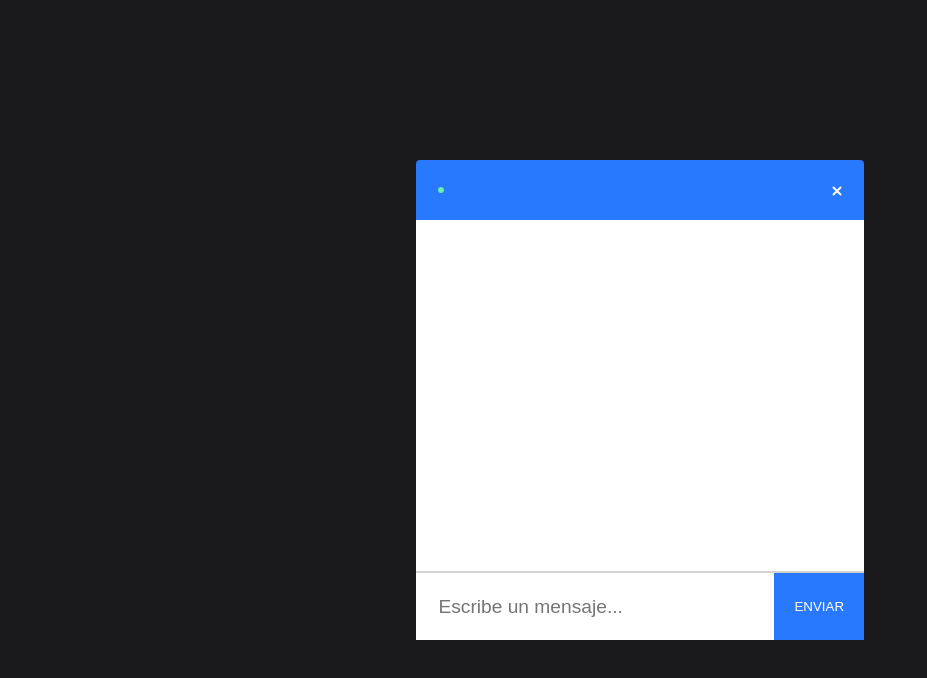
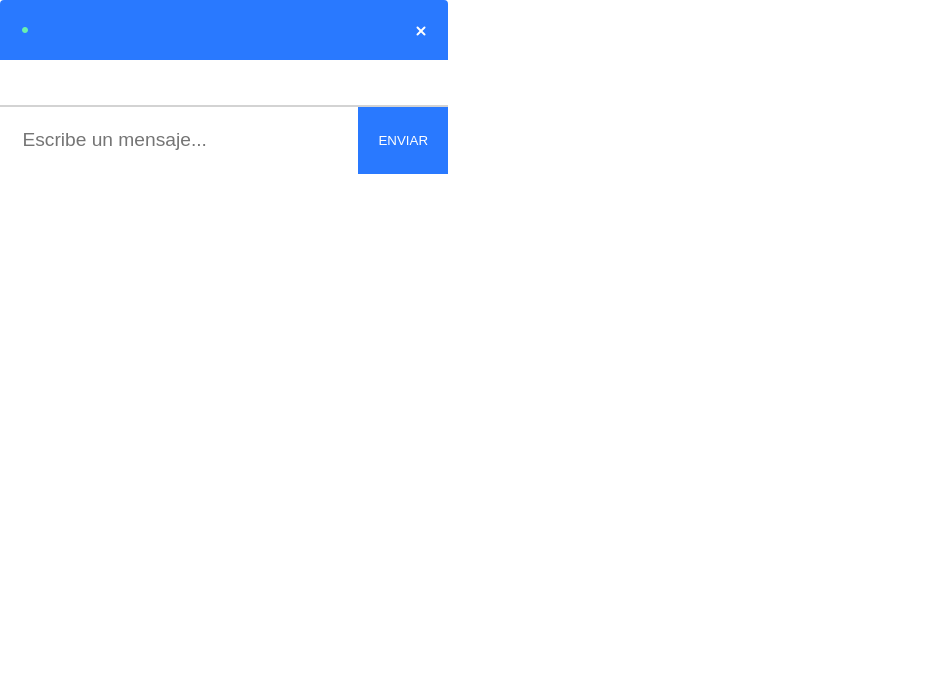
Before and after one commit to ranniex/chatvid, a React (Create React App) app: page /chat in a window 1280 px wide. Shown: the top 678 px of the page, without its empty margins (0-927 px from the left). Built offline with nearby package versions, Linux system fonts and the light colour scheme.

Commit message:
without outer container

```diff
--- a/src/components/Chat/Chat.css
+++ b/src/components/Chat/Chat.css
@@ -1,11 +1,3 @@
-.outerContainer {
-  display: flex;
-  justify-content: center;
-  align-items: center;
-  height: 100vh;
-  background-color: #1a1a1d;
-}
-
 .container {
   display: flex;
   flex-direction: column;
--- a/src/components/Chat/Chat.js
+++ b/src/components/Chat/Chat.js
@@ -36,11 +36,14 @@ function Chat({location}) {
         }
     }, [ENDPOINT, location.search])
 
-    useEffect(()=>{
-        socket.on('message', (message)=>{
-            setMessages([...messages, message]);
+    useEffect(() => {
+        socket.on('message', message => {
+          setMessages([...messages, message])
         })
-    },[messages])
+        return () => {
+          socket.off()
+        }
+      }, [messages])
 
     const sendMessage = (event) => {
         event.preventDefault();
```
